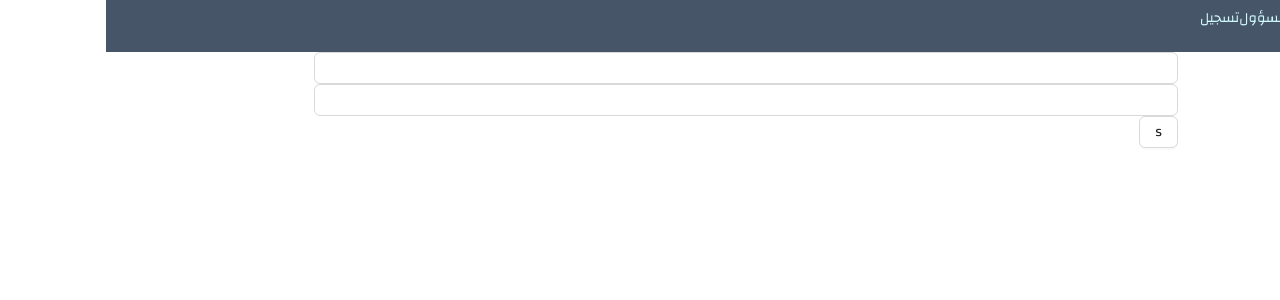
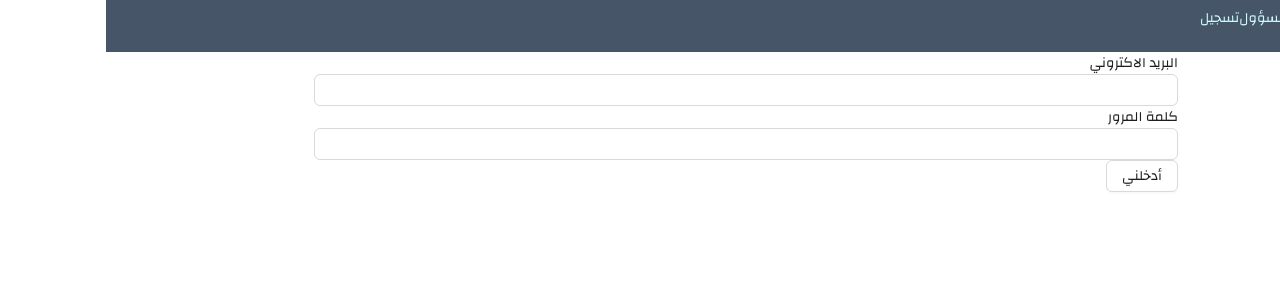
Before and after one commit to a4amado/qolha.3adl.dev, a Next.js app: page /admin/login in a window 1280 px wide. Shown: the top 300 px of the page. Built offline with nearby package versions, Linux system fonts and the light colour scheme; no server answers; a web font is replaced by a local one.

Commit message:
fic form labels

```diff
--- a/src/pages/admin/login/index.tsx
+++ b/src/pages/admin/login/index.tsx
@@ -41,6 +41,7 @@ export default function Page() {
           {(props) => (
             <Form>
               <Row>
+                <label>البريد الاكتروني</label>
                 <Field
                   {...FeildConf({
                     name: "email",
@@ -49,6 +50,7 @@ export default function Page() {
                 />
               </Row>
               <Row>
+                <label>كلمة المرور</label>
                 <Field
                   {...FeildConf({
                     name: "password",
@@ -58,7 +60,7 @@ export default function Page() {
                 />
               </Row>
               <Row>
-                <Button onClick={() => props.handleSubmit()}>s</Button>
+                <Button onClick={() => props.handleSubmit()}>أدخلني</Button>
               </Row>
             </Form>
           )}
--- a/src/pages/auth/index.tsx
+++ b/src/pages/auth/index.tsx
@@ -1,8 +1,9 @@
 import PageContainer from "../../components/PageContainer";
-import { Button } from "antd";
+import { Button, Typography } from "antd";
 import { auth } from "../../server/firebase";
 import { GoogleAuthProvider, signInWithPopup } from "firebase/auth";
 import Header from "../../components/header";
+import { FcGoogle } from "react-icons/fc";
 const gAuth = new GoogleAuthProvider();
 
 const LoginPage = () => {
@@ -10,14 +11,16 @@ const LoginPage = () => {
     <>
       <Header isSearch={false} />
       <PageContainer>
+        <Typography.Title>Login</Typography.Title>
         <Button
           onClick={() =>
             signInWithPopup(auth, gAuth).then(() => {
               window.location.replace("/contribute");
             })
           }
+          className="w-full h-auto"
         >
-          Register
+          <FcGoogle className="block mx-auto text-5xl" />
         </Button>
       </PageContainer>
     </>
--- a/src/pages/contribute/index.tsx
+++ b/src/pages/contribute/index.tsx
@@ -5,7 +5,7 @@ import PageContainer from "../../components/PageContainer";
 import Header from "../../components/header";
 import { useToggle } from "react-use";
 import { v4 } from "uuid";
-import { auth, Cols, db, storage } from "../../server/firebase";
+import { Cols, db, storage } from "../../server/firebase";
 import { uploadBytes, ref as StorageRef } from "firebase/storage";
 import {
   updateDoc,
@@ -18,8 +18,8 @@ import {
   limit,
   addDoc,
   DocumentReference,
+  where,
 } from "firebase/firestore";
-import { signOut } from "firebase/auth";
 
 interface WordType {
   ar: string;
@@ -29,7 +29,7 @@ interface WordType {
 
 export default function Page() {
   ///////////////////////////////////////////////////////////
-  // Audiorecording instance
+  // Audio recording instance
   ///////////////////////////////////////////////////////////
   const recorder = useRecorder({
     blobOptions: { endings: "transparent", type: "audio/webm" },
@@ -42,8 +42,15 @@ export default function Page() {
   async function getWord() {
     try {
       const { docs } = await getDocs(
-        query(collection(db, "/" + Cols.WORDS), orderBy("clips"), limit(1))
+        query(
+          collection(db, "/" + Cols.WORDS),
+          orderBy("clips"),
+          limit(1),
+          where("clips.isReady", "==", true)
+        )
       );
+
+      console.log(docs[0]?.data().clips[0].path);
 
       const data = docs[0]?.data();
       if (!data) return;
```
Also changed, not shown: 1 other file (tests, documents, lock files or other folders).
